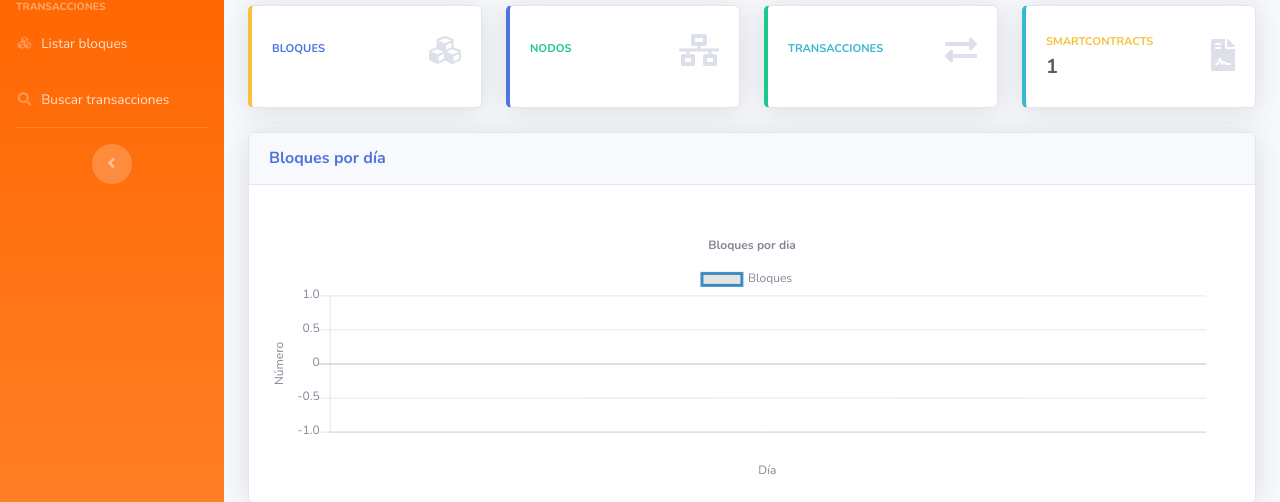
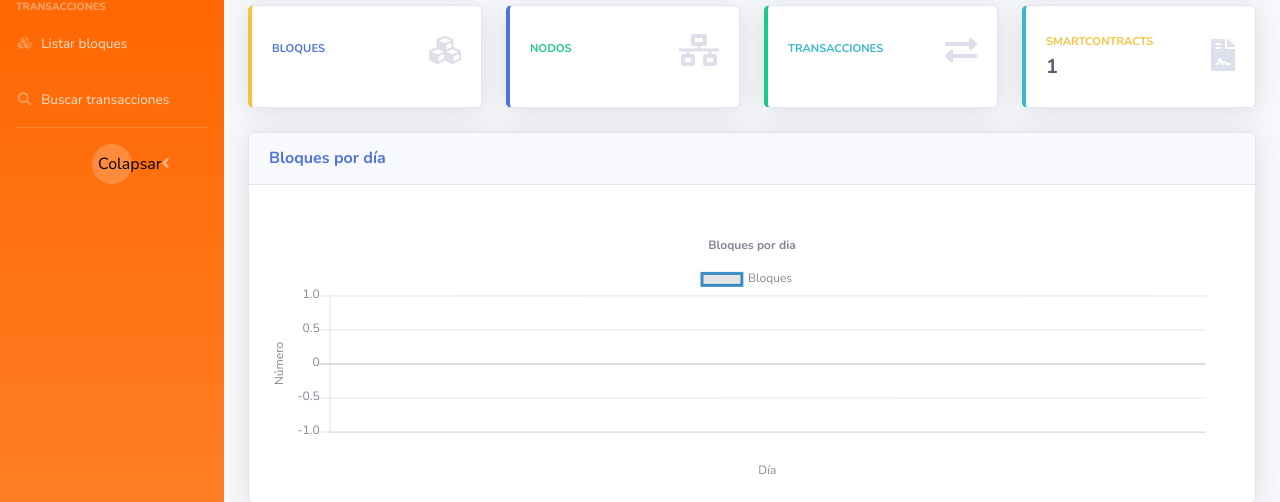
Before and after one commit to antoniopaya22/Blockchain-Explorer, a Node server app: template views/home.html in a window 1280 px wide. Shown: the part 145-647 px from the top of the page. Run offline with Node 20, Linux system fonts and the light colour scheme; the template is opened without the code that fills it, so the values that code supplies are empty; some libraries are stand-ins or nearby versions.

Commit message:
Añadido texto al boton

```diff
--- a/views/base.html
+++ b/views/base.html
@@ -77,7 +77,7 @@
 
             <!-- Sidebar Toggler (Sidebar) -->
             <li class="text-center d-none d-md-inline">
-                <button class="rounded-circle border-0" id="sidebarToggle"></button>
+                <button class="rounded-circle border-0" id="sidebarToggle">Colapsar</button>
             </li>
         </ul>
         <!-- End of Sidebar -->
@@ -93,7 +93,7 @@
 
                 <!-- Sidebar Toggle (Topbar) -->
                 <button id="sidebarToggleTop" class="btn btn-link d-md-none rounded-circle mr-3">
-                <i class="fa fa-bars"></i>
+                <i class="fa fa-bars"></i> Abrir
                 </button>
 
                 <!-- Topbar Search -->
```
